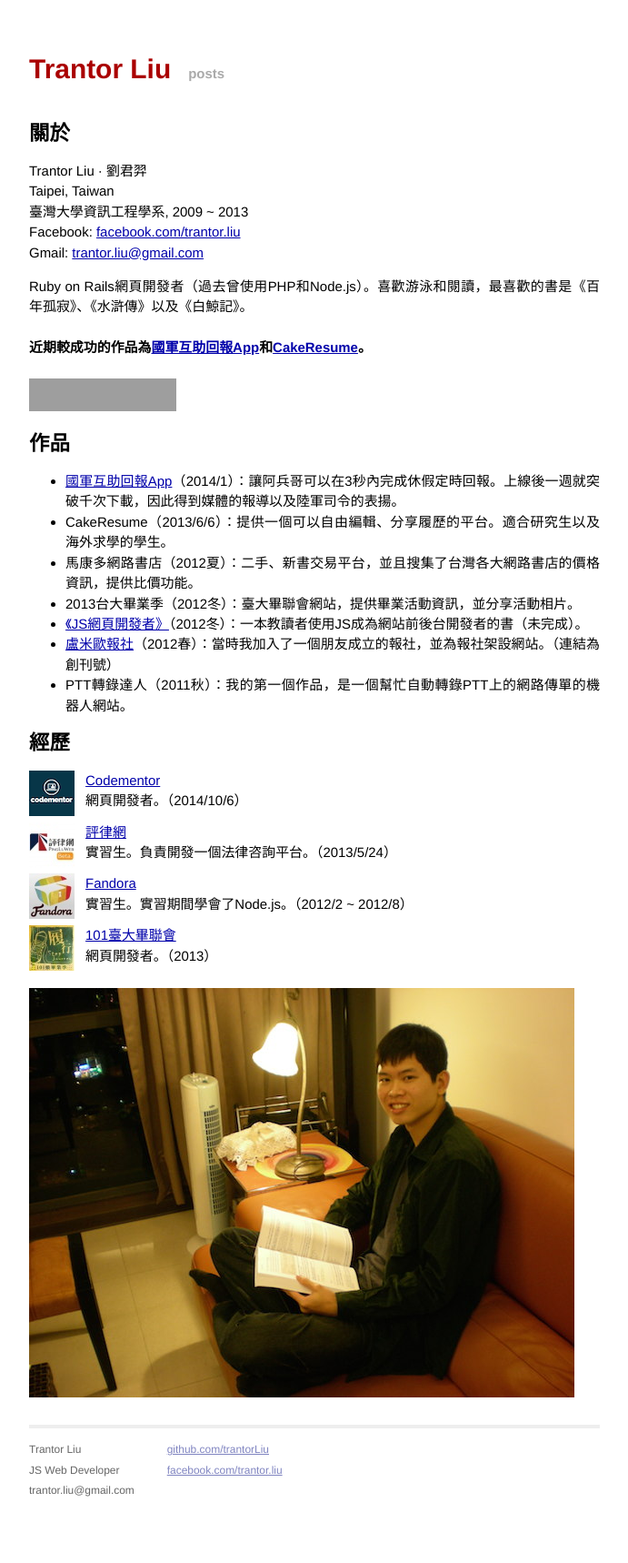
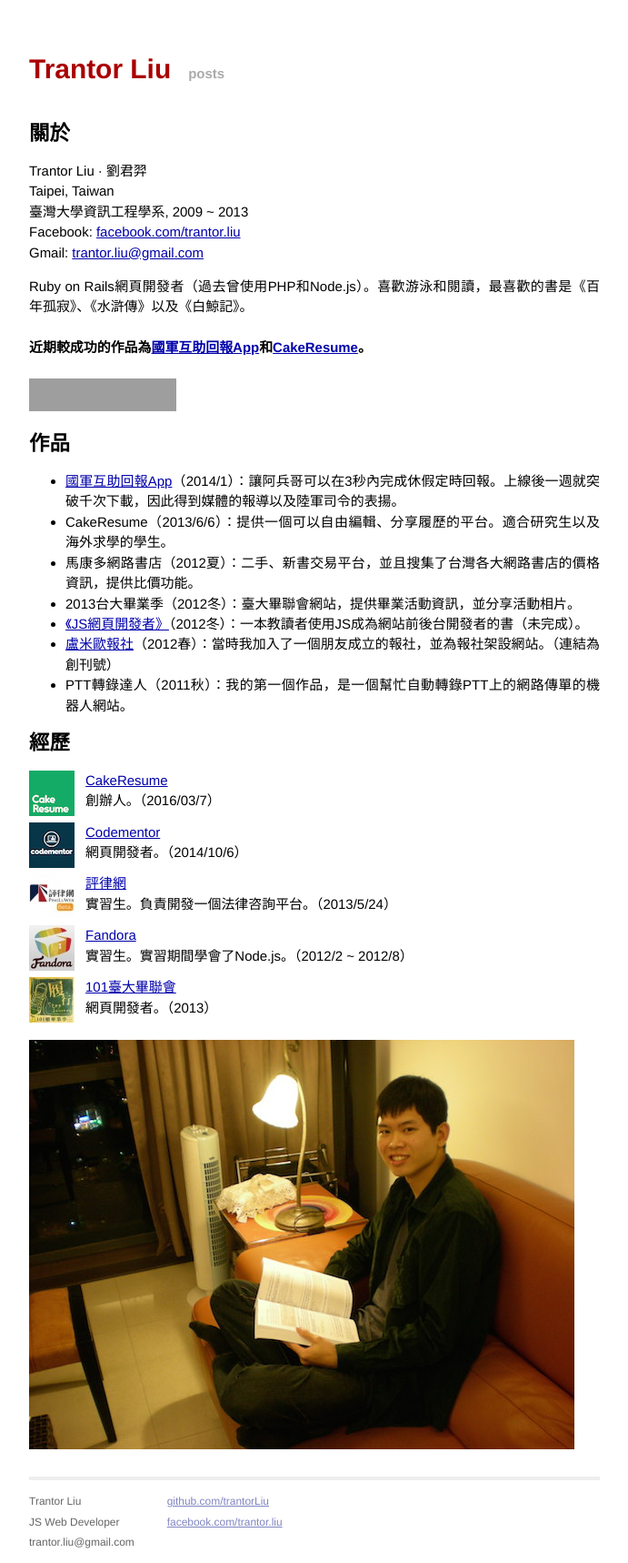
Before and after one commit to trantorLiu/trantorliu.github.io, a Jekyll site: the page built from index.html, in a window 1280 px wide. Shown: the whole page at 91% size, without its empty margins (294-985 px from the left). Built offline with Jekyll 4.4.1, drawn with Linux system fonts in a browser that asks for light colours; before the commit the page ends 1662 px from its top, so only the background shows below that; grey boxes are pictures that could not be loaded.

Commit message:
Add CakeResume.

```diff
--- a/index.html
+++ b/index.html
@@ -34,7 +34,10 @@
   </ul>
 
   <h2>經歷</h2>
-  <p>
+  <div class="job">
+    <img src="/images/cakeresume.png" alt="CakeResume" />
+    <a href="https://www.cakeresume.com/">CakeResume</a><br />創辦人。（2016/03/7）
+  </div>
   <div class="job">
     <img src="/images/codementor.png" alt="Codementor" />
     <a href="https://www.codementor.io/">Codementor</a><br />網頁開發者。（2014/10/6）
```
Also changed, not shown: images/cakeresume.png (added).
